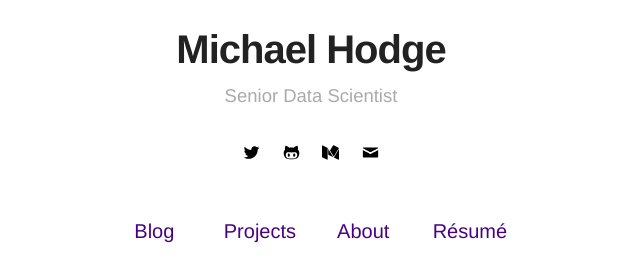
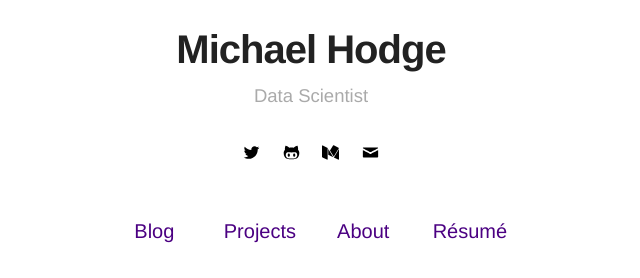
Before and after one commit to mshodge/mshodge.github.io, a Jekyll site: the page built from index.html, in a window 1280 px wide. Shown: the part 252-530 px from the top of the page, without its empty margins (329-969 px from the left). Built offline with Jekyll 4.4.1, drawn with Linux system fonts in a browser that asks for light colours.

Commit message:
drop senior

```diff
--- a/_config.yml
+++ b/_config.yml
@@ -1,6 +1,6 @@
 # main text of home
 name: Michael Hodge
-bio: Senior Data Scientist
+bio: Data Scientist
 
 # twitter summary info
 description: A blog about Data Science, Ethics and more
@@ -54,7 +54,7 @@ email: michaelstvnhodge@gmail.com
 authors:
   michaelhodge:
     name: Michael Hodge
-    bio: Senior Data Scientist
+    bio: Data Scientist
     external-image: false
     picture: assets/images/profile.png
     twitter: hodge_online
```
